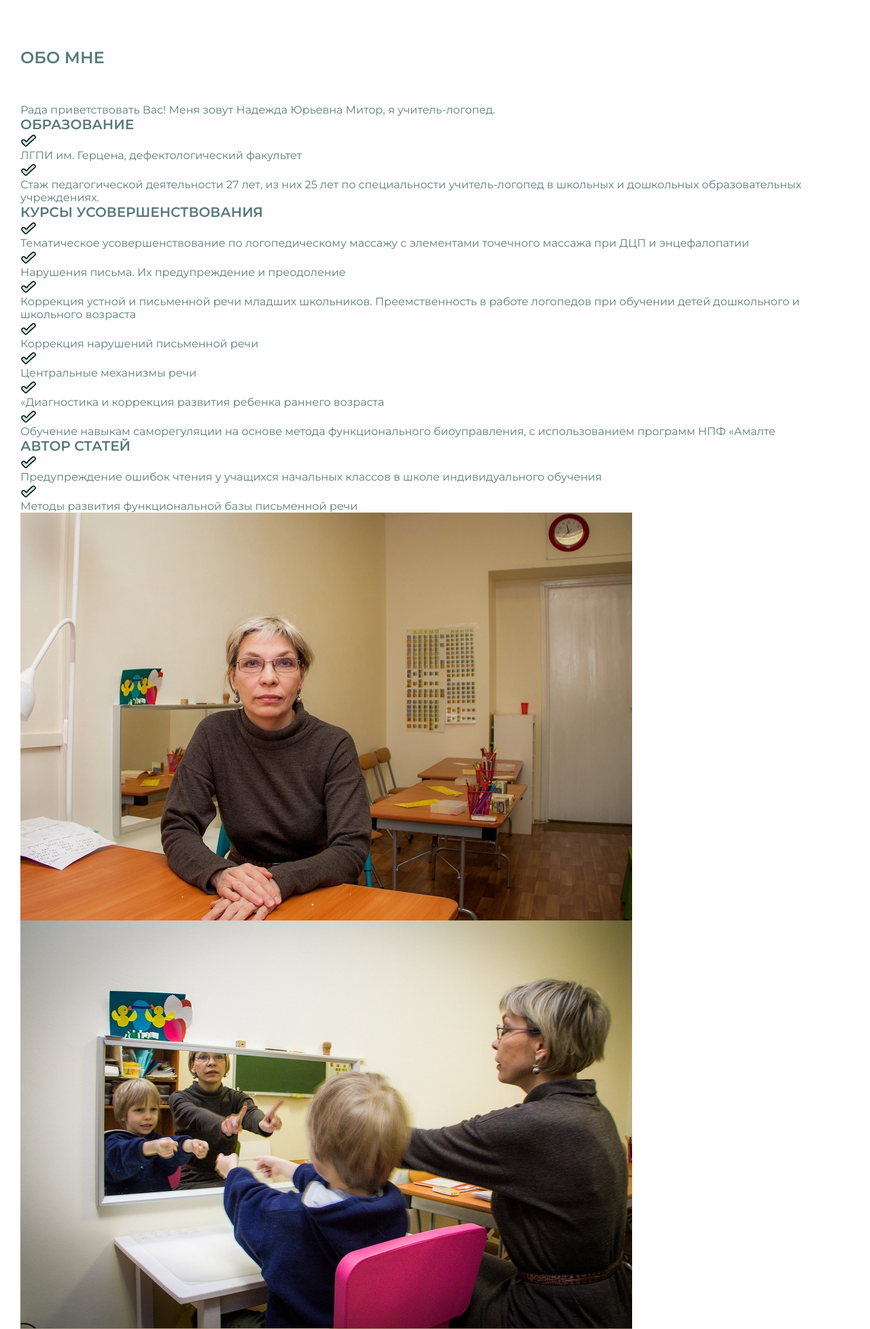
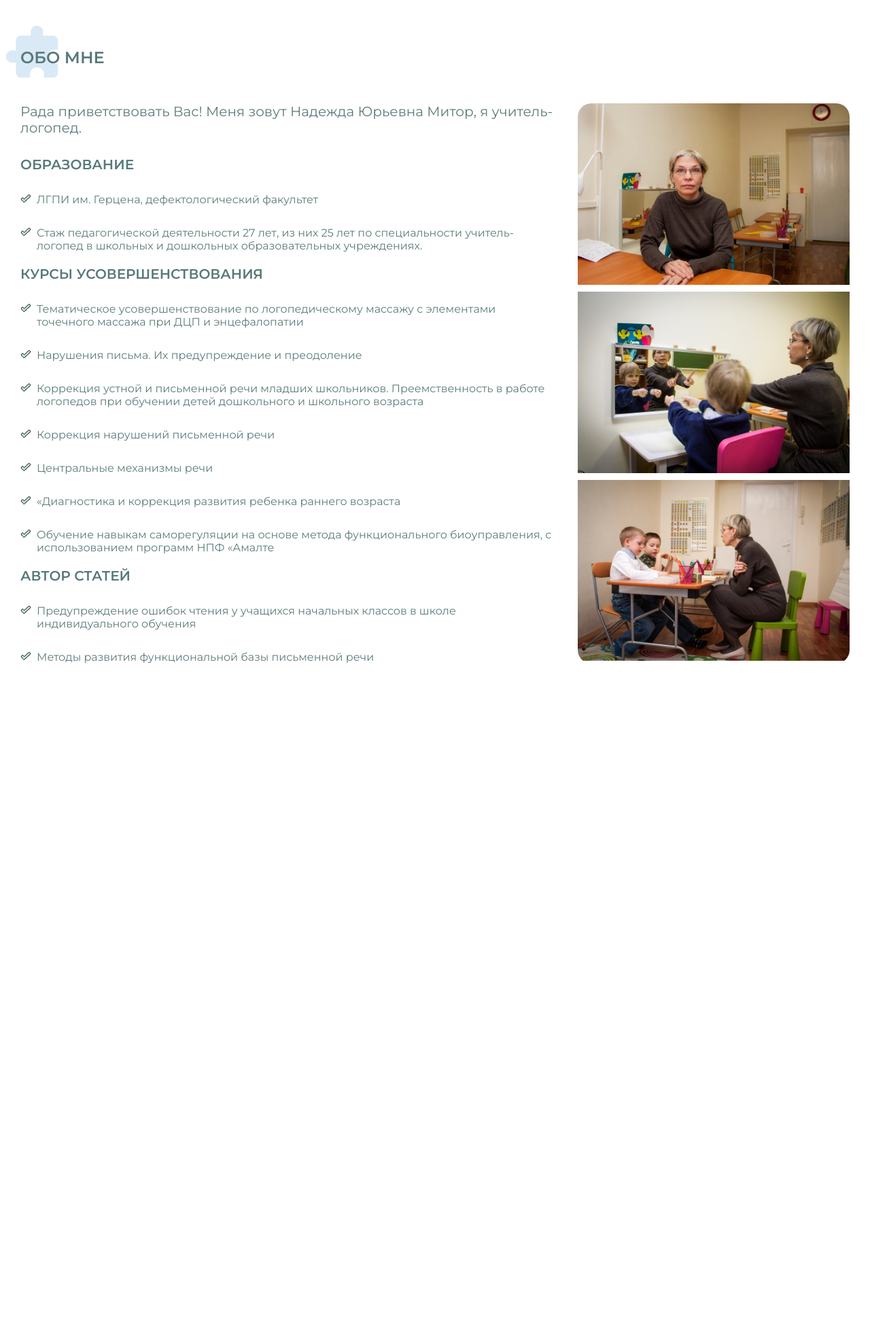
Before and after one commit to dariaSDemidova/logoped, a PHP site: page / in a window 1280 px wide. Shown: the top 1955 px of the page at 68% size. After the commit the page ends 976 px from the top, so only its background shows below. Run offline with PHP 8.4, Linux system fonts and the light colour scheme.

Commit message:
feat: add styles for the section about

```diff
--- a/styles/style.css
+++ b/styles/style.css
@@ -405,7 +405,53 @@ iframe {
 
 
 /* Section About */
+.about-title::before {
+    background-image: url('../assets/images/puzzle-blue.png');
+}
 
+.about-paragraph {
+    font-size: clamp(20px, 1.25vw, 24px);;
+}
+
+.about-content {
+    display: flex;
+    gap: clamp(20px, 2.601vw, 50px);
+}
+
+.about-tick {
+    width: clamp(12px, 1.25vw, 24px);
+    aspect-ratio: 1 / 1;
+}
+
+.about-texts,
+.about-images {
+    display: flex;
+    flex-direction: column;
+    gap: 20px;
+}
+
+.about-images {
+    width: 40%;
+    min-width: 400px;
+    border-radius: 20px;
+    overflow: hidden;
+    gap: 10px;
+    display: flex;
+    flex-direction: column;
+}
+
+.about-text {
+    display: flex;
+    flex-direction: column;
+    gap: 30px;
+
+}
+
+.about-item__wrapper {
+    display: flex;
+    align-items: start;
+    gap: 8px;
+}
 
 /* Section Toys */
 
```
